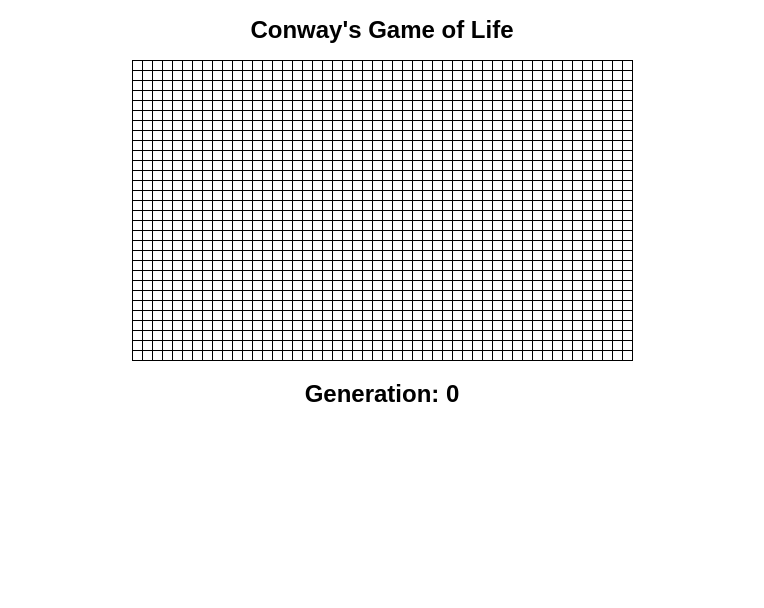
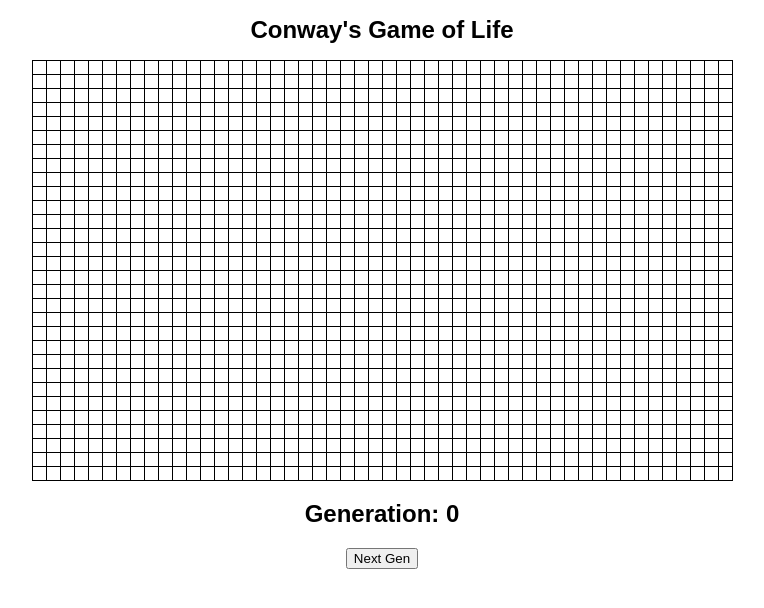
Before and after one commit to Schmidt-Aaron/gof-react, a React (Create React App) app: page / in a window 1280 px wide. Shown: the top 608 px of the page, without its empty margins (258-1022 px from the left). Built offline with nearby package versions, Linux system fonts and the light colour scheme.

Commit message:
mid way on increment generation

```diff
--- a/src/App.css
+++ b/src/App.css
@@ -28,8 +28,8 @@
 }
 .box {
   display: inline-block;
-  height:11px;
-  width:11px;
+  height:15px;
+  width:15px;
   box-sizing: border-box;
   border: 1px solid black;
   padding: 0;
--- a/src/App.js
+++ b/src/App.js
@@ -10,12 +10,19 @@ class App extends Component {
       generations: 0,
       gridX: 50,
       gridY: 30,
+      isRunning: false,
     }
+
     //if adding functions follow this template
     //this.functionName = this.functionName.bind(this);
+    this.incrementGeneration = this.incrementGeneration.bind(this);
 
   }
   //then add function here, or inside applicable component
+
+  incrementGeneration() {
+    if (this.state.isRunning) this.state.generations += 1;
+  }
 
   render() {
     const {
@@ -34,6 +41,12 @@ class App extends Component {
           gridY={gridY}
           />
         <h2> Generation: {generations}</h2>
+        <button
+          onClick={() => incrementGeneration()}
+          className="button"
+        >
+        Next Gen
+        </button>
       </div>
     );
   }
@@ -79,7 +92,7 @@ class Box extends Component {
 class Grid extends Component {
   render() {
     const  { gridX, gridY } = this.props;
-    const width = gridX * 10;
+    const width = gridX * 14;
     let gridArr = [];
 
     for ( let i = 0; i < gridY; i++ ) {
```
